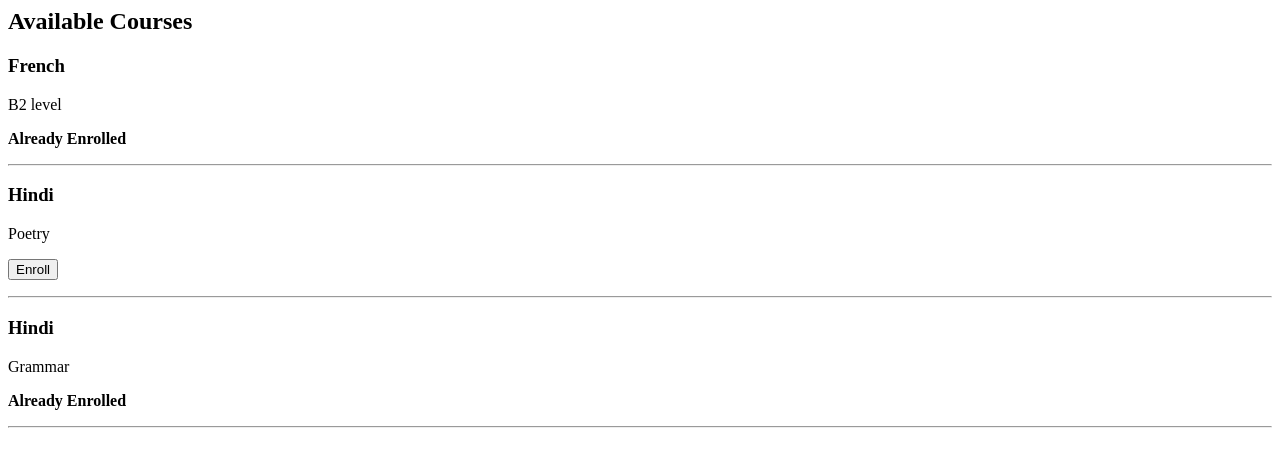
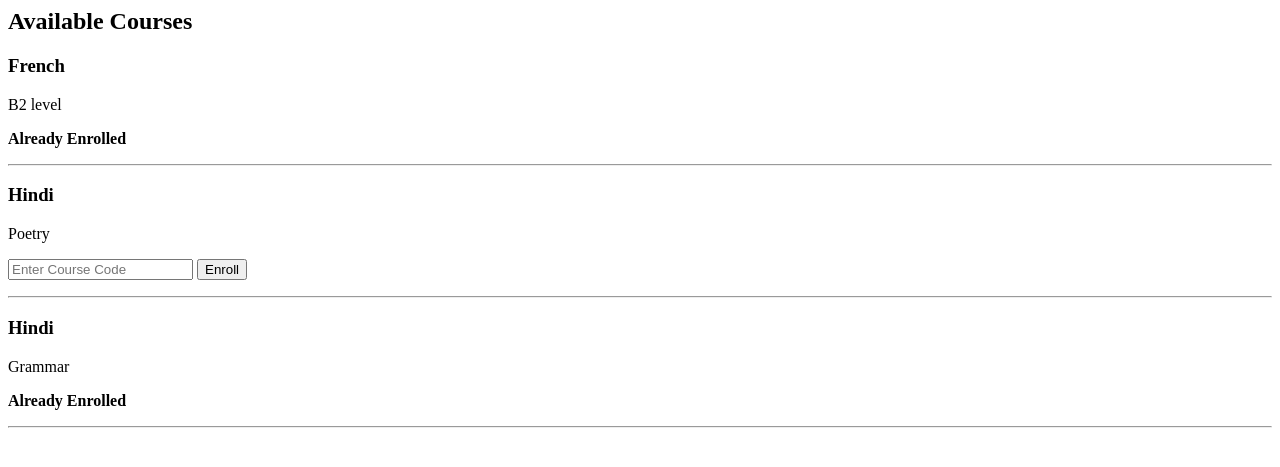
Before and after one commit to pritikashah/System, a Django app: page /courses/ in a window 1280 px wide. Shown: the top 467 px of the page. Run offline with Django 5.2, Linux system fonts and the light colour scheme; a user stored in the database is signed in; data comes from the database, SQL or seed files in the repository; both versions use the stored data as it was after the commit.

Commit message:
Code based student enrollment

```diff
--- a/courses/models.py
+++ b/courses/models.py
@@ -4,17 +4,21 @@ from django.conf import settings
 class Course(models.Model):
     title = models.CharField(max_length=200)
     description = models.TextField()
+    course_code = models.CharField(max_length=20)
+
     created_by = models.ForeignKey(
         settings.AUTH_USER_MODEL,
         on_delete=models.CASCADE,
         limit_choices_to={'user_type': 'teacher'}
     )
+
     students = models.ManyToManyField(
         settings.AUTH_USER_MODEL,
         related_name='enrolled_courses',
         blank=True,
         limit_choices_to={'user_type': 'student'}
     )
+
     created_at = models.DateTimeField(auto_now_add=True)
 
     def __str__(self):
--- a/courses/views.py
+++ b/courses/views.py
@@ -1,23 +1,43 @@
+from django.contrib import messages
 from django.shortcuts import render, redirect, get_object_or_404
 from django.contrib.auth.decorators import login_required
 from .models import Course, Lesson
 from django.http import HttpResponseForbidden
+import secrets
+import string
+
+def generate_course_code(length=8):
+    characters = string.ascii_uppercase + string.digits
+    return ''.join(secrets.choice(characters) for _ in range(length))
 
 @login_required
 def create_course(request):
     if request.method == "POST":
         title = request.POST.get('title')
         description = request.POST.get('description')
+        manual_code = request.POST.get('course_code')
+        auto_generate = request.POST.get('auto_generate')
+
+        if auto_generate:
+            code = generate_course_code()
+        else:
+            if not manual_code:
+                messages.error(request, "Course code is required.")
+                return redirect('create_course')
+            code = manual_code
 
         Course.objects.create(
             title=title,
             description=description,
+            course_code=code,
             created_by=request.user
         )
 
+        messages.success(request, f"Course created successfully! Code: {code}")
         return redirect('teacher_dashboard')
 
     return render(request, 'create_course.html')
+
 
 @login_required
 def course_list(request):
@@ -28,11 +48,28 @@ def course_list(request):
 def enroll_course(request, course_id):
     course = get_object_or_404(Course, id=course_id)
 
-    if request.user.user_type == 'student':
-        if not course.students.filter(id=request.user.id).exists():
-            course.students.add(request.user)
+    if request.method == "POST":
+        if request.user in course.students.all():
+            messages.error(request, "You are already enrolled.")
+            return redirect('course_list')
 
-    return redirect('student_dashboard')
+        entered_code = request.POST.get('course_code')
+        print("Entered:", entered_code)
+        print("Actual:", course.course_code)
+        if not entered_code:
+            messages.error(request, "Course code is required.")
+            return redirect('course_list')
+
+        if entered_code != course.course_code:
+            messages.error(request, "Invalid course code.")
+            return redirect('course_list')
+
+        course.students.add(request.user)
+        messages.success(request, "Enrollment successful!")
+        return redirect('student_dashboard')
+
+    return redirect('course_list')
+
 
 @login_required
 def delete_course(request, course_id):
--- a/templates/course_detail.html
+++ b/templates/course_detail.html
@@ -1,5 +1,11 @@
 <h2>{{ course.title }}</h2>
 <p>{{ course.description }}</p>
+
+{% if request.user == course.created_by %}
+<div style="background: #f3f3f3; padding: 8px; margin-top: 10px">
+  <strong>Course Code:</strong> {{ course.course_code }}
+</div>
+{% endif %}
 
 <hr />
 
--- a/templates/course_list.html
+++ b/templates/course_list.html
@@ -9,6 +9,12 @@
 {% else %}
 <form method="POST" action="{% url 'enroll_course' course.id %}">
   {% csrf_token %}
+  <input
+    type="text"
+    name="course_code"
+    placeholder="Enter Course Code"
+    required
+  />
   <button type="submit">Enroll</button>
 </form>
 {% endif %}
```
Also changed, not shown: templates/create_course.html (+11 -0 lines), courses/migrations/0003_course_course_code.py (added), courses/migrations/0004_alter_course_course_code.py (added), db.sqlite3.
